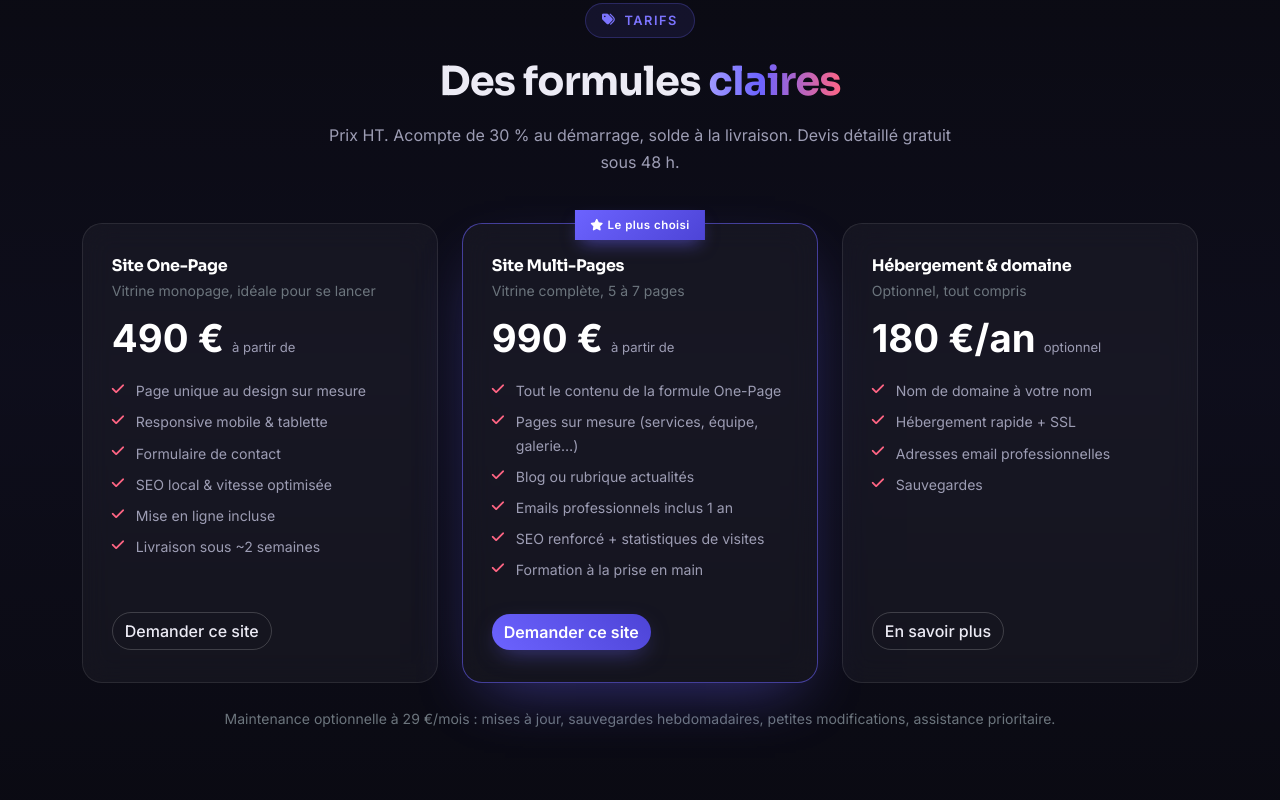
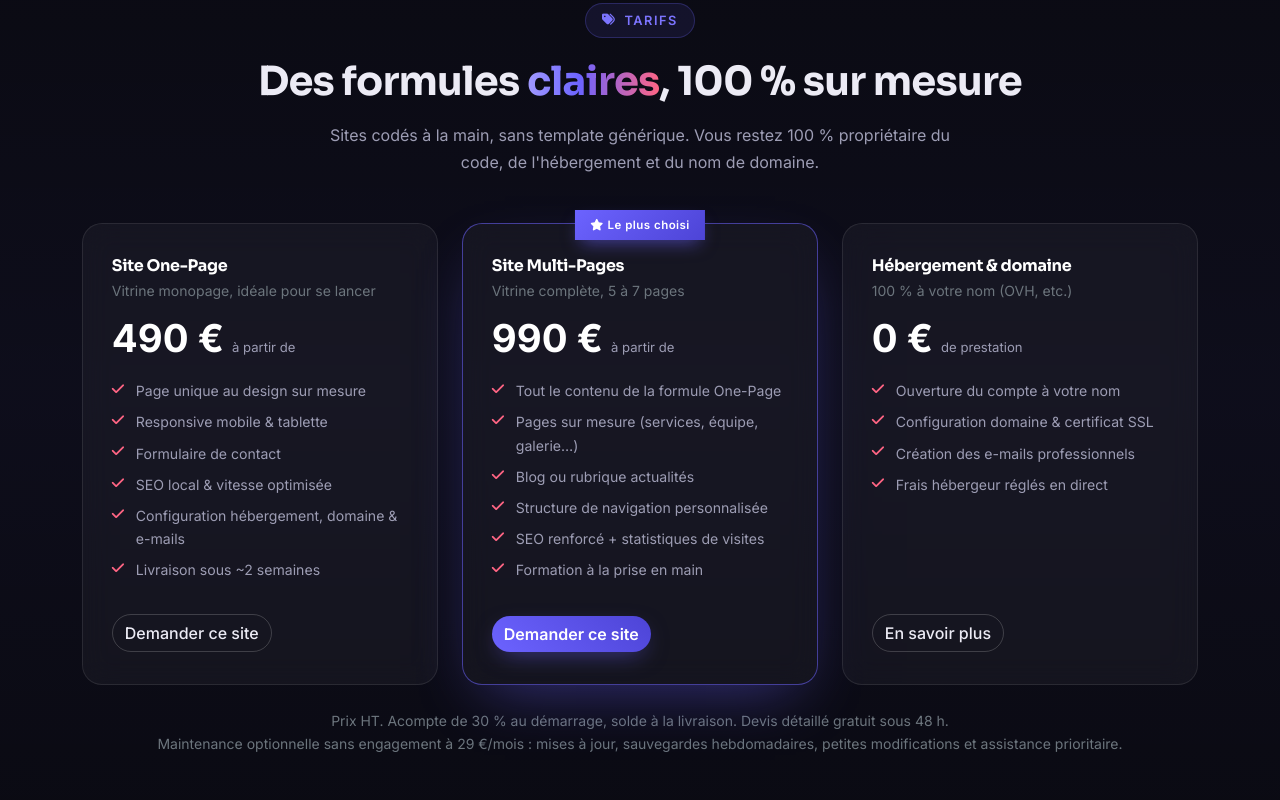
Before and after one commit to Dralis63/portfolio, a plain HTML site: page creation-site-vitrine.html in a window 1280 px wide. Shown: the part 1340-2140 px from the top of the page. Drawn offline with nearby package versions, Linux system fonts and the light colour scheme.

Commit message:
Update creation-site-vitrine.html

```diff
--- a/creation-site-vitrine.html
+++ b/creation-site-vitrine.html
@@ -183,9 +183,9 @@
     <section id="tarifs" aria-label="Tarifs" style="background: linear-gradient(180deg, transparent, rgba(108,99,255,0.04) 50%, transparent);">
         <div class="container">
             <div class="text-center mb-5">
-                <span class="section-eyebrow"><i class="fas fa-tags"></i>Tarifs</span>
-                <h2 class="display-6 fw-bold mb-3">Des formules <span class="text-gradient">claires</span></h2>
-                <p class="section-lead">Prix HT. Acompte de 30&nbsp;% au démarrage, solde à la livraison. Devis détaillé gratuit sous 48&nbsp;h.</p>
+                <span class="section-eyebrow"><i class="fas fa-tags" aria-hidden="true"></i>Tarifs</span>
+                <h2 class="display-6 fw-bold mb-3">Des formules <span class="text-gradient">claires</span>, 100&nbsp;% sur mesure</h2>
+                <p class="section-lead">Sites codés à la main, sans template générique. Vous restez 100&nbsp;% propriétaire du code, de l'hébergement et du nom de domaine.</p>
             </div>
             <div class="row g-4 justify-content-center">
                 <div class="col-md-6 col-lg-4">
@@ -201,7 +201,7 @@
                             <li><i class="fas fa-check" aria-hidden="true"></i>Responsive mobile &amp; tablette</li>
                             <li><i class="fas fa-check" aria-hidden="true"></i>Formulaire de contact</li>
                             <li><i class="fas fa-check" aria-hidden="true"></i>SEO local &amp; vitesse optimisée</li>
-                            <li><i class="fas fa-check" aria-hidden="true"></i>Mise en ligne incluse</li>
+                            <li><i class="fas fa-check" aria-hidden="true"></i>Configuration hébergement, domaine &amp; e-mails</li>
                             <li><i class="fas fa-check" aria-hidden="true"></i>Livraison sous ~2 semaines</li>
                         </ul>
                         <a href="/#contact" class="btn btn-ghost rounded-pill">Demander ce site</a>
@@ -220,7 +220,7 @@
                             <li><i class="fas fa-check" aria-hidden="true"></i>Tout le contenu de la formule One-Page</li>
                             <li><i class="fas fa-check" aria-hidden="true"></i>Pages sur mesure (services, équipe, galerie…)</li>
                             <li><i class="fas fa-check" aria-hidden="true"></i>Blog ou rubrique actualités</li>
-                            <li><i class="fas fa-check" aria-hidden="true"></i>Emails professionnels inclus 1 an</li>
+                            <li><i class="fas fa-check" aria-hidden="true"></i>Structure de navigation personnalisée</li>
                             <li><i class="fas fa-check" aria-hidden="true"></i>SEO renforcé + statistiques de visites</li>
                             <li><i class="fas fa-check" aria-hidden="true"></i>Formation à la prise en main</li>
                         </ul>
@@ -230,26 +230,28 @@
                 <div class="col-md-6 col-lg-4">
                     <div class="price-card glass">
                         <h3 class="h6 fw-bold text-white mb-1">Hébergement &amp; domaine</h3>
-                        <p class="text-secondary small mb-3">Optionnel, tout compris</p>
+                        <p class="text-secondary small mb-3">100&nbsp;% à votre nom (OVH, etc.)</p>
                         <div class="d-flex align-items-baseline gap-2 mb-1">
-                            <span class="price-value">180&nbsp;€/an</span>
-                            <span class="price-unit">optionnel</span>
+                            <span class="price-value">0&nbsp;€</span>
+                            <span class="price-unit">de prestation</span>
                         </div>
                         <ul class="mt-3 mb-4">
-                            <li><i class="fas fa-check" aria-hidden="true"></i>Nom de domaine à votre nom</li>
-                            <li><i class="fas fa-check" aria-hidden="true"></i>Hébergement rapide + SSL</li>
-                            <li><i class="fas fa-check" aria-hidden="true"></i>Adresses email professionnelles</li>
-                            <li><i class="fas fa-check" aria-hidden="true"></i>Sauvegardes</li>
+                            <li><i class="fas fa-check" aria-hidden="true"></i>Ouverture du compte à votre nom</li>
+                            <li><i class="fas fa-check" aria-hidden="true"></i>Configuration domaine &amp; certificat SSL</li>
+                            <li><i class="fas fa-check" aria-hidden="true"></i>Création des e-mails professionnels</li>
+                            <li><i class="fas fa-check" aria-hidden="true"></i>Frais hébergeur réglés en direct</li>
                         </ul>
                         <a href="/#contact" class="btn btn-ghost rounded-pill">En savoir plus</a>
                     </div>
                 </div>
             </div>
             <p class="text-center text-secondary small mt-4">
-                Maintenance optionnelle à 29&nbsp;€/mois : mises à jour, sauvegardes hebdomadaires, petites modifications, assistance prioritaire.
+                Prix HT. Acompte de 30&nbsp;% au démarrage, solde à la livraison. Devis détaillé gratuit sous 48&nbsp;h.<br>
+                Maintenance optionnelle sans engagement à 29&nbsp;€/mois : mises à jour, sauvegardes hebdomadaires, petites modifications et assistance prioritaire.
             </p>
         </div>
     </section>
+
 
     <!-- Process -->
     <section aria-label="Comment ça se passe">
```
